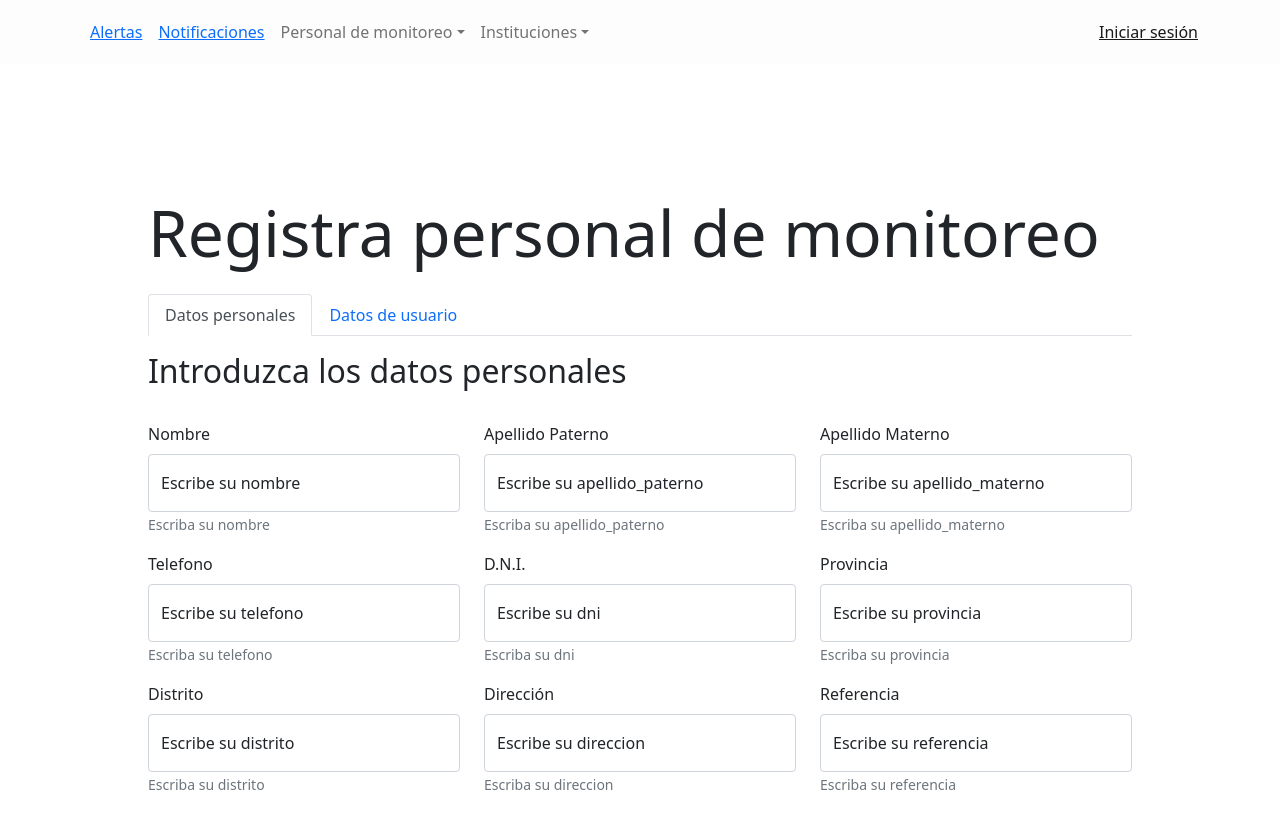
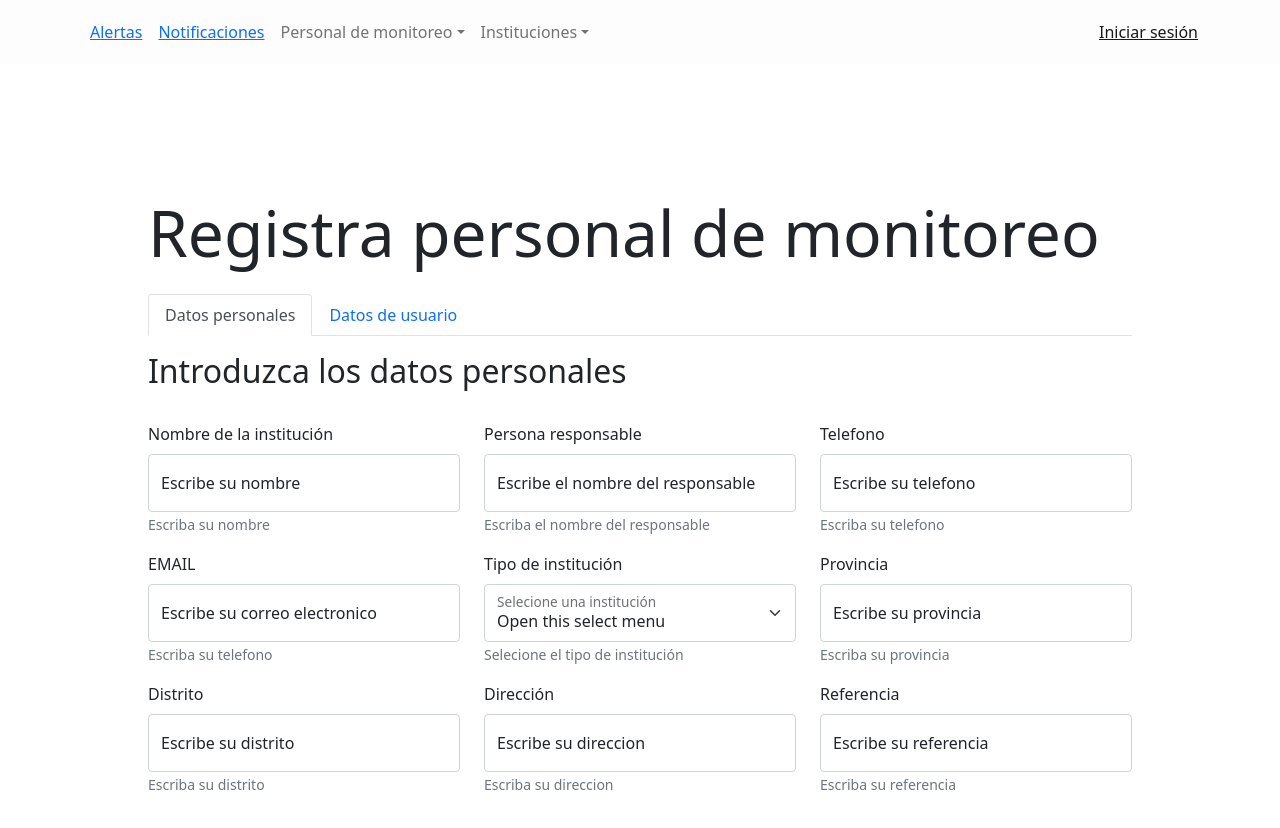
Before and after one commit to alexbvart/seguras, a Next.js app: page /institution/new in a window 1280 px wide. Shown: the top 828 px of the page. Built offline with nearby package versions, Linux system fonts and the light colour scheme; sample sign-in values are in the browser's storage.

Commit message:
add create user institution

```diff
--- a/pages/institution/new.js
+++ b/pages/institution/new.js
@@ -6,20 +6,21 @@ import swal from 'sweetalert';
 import { createPerson } from '@service/PersonServices';
 import { createUser } from '@service/UserServices';
 import { createCollaborator } from '@service/CollaboratorServices';
+import { createInstitution } from '@service/InstitutionServices';
 
 const Monitor = () => {
 
     const { control, handleSubmit, register, formState: { errors } } = useForm();
-    const onSubmitPerson = async (dataPerson) => {
+    const onSubmitPerson = async (dataPerson, e) => {
     }
-    const onSubmitUser = async (dataUser,e) => {
+    const onSubmitUser = async (dataUser, e) => {
+        console.log({dataUser})
         await enterData(dataUser)
         await e.target.reset(); // reset after form submit
     }
-    const enterData = async (data)=>{
-        const resPerson       = await createPerson({ "data": data });
-        const resUser         = await createUser({ "data": data });
-        const resCollaborator = await createCollaborator({ persona_id: resPerson.data.data.id, usuario_id: resUser.data.data.usuario_id })
+    const enterData = async (data) => {
+        const resUser = await createUser({ "data": data });
+        const resCollaborator = await createInstitution({ data: data, usuario_id: resUser.data.data.usuario_id })
         if (resCollaborator.status === 200) {
             swal("Datos registrados", "El personal de monitoreo fue registrado", "success", {
                 button: "De acuerdo",
@@ -52,7 +53,7 @@ const Monitor = () => {
                         <form onSubmit={handleSubmit(onSubmitPerson)}>
                             <Row className="" xs={1} sm={3}>
                                 <Form.Group className="mb-3 " controlId="formBasicEmail" as={Col}>
-                                    <Form.Label>Nombre</Form.Label>
+                                    <Form.Label>Nombre de la institución</Form.Label>
                                     <FloatingLabel controlId="Nombre" label="Escribe su nombre">
                                         <Form.Control
                                             type="text"
@@ -62,45 +63,31 @@ const Monitor = () => {
                                     </FloatingLabel>
                                     <Form.Text className="text-muted">
                                         {!errors.nombre && <>Escriba su nombre</>}
-                                        {errors.nombre?.type === 'required' && <span className="text-danger">El nombre es obligatorio</span>}
-                                        {errors.nombre?.type === 'maxLength' && <span className="text-danger">El nombre es obligatorio debe contener mas de 10 caracteres.</span>}
+                                        {errors.nombre?.type === 'required' && <span className="text-danger">El nombre de la institución es obligatorio</span>}
+                                        {errors.nombre?.type === 'maxLength' && <span className="text-danger">El nombre de la institución es obligatorio debe contener mas de 10 caracteres.</span>}
                                     </Form.Text>
                                 </Form.Group>
                                 <Form.Group className="mb-3 " controlId="formBasicEmail" as={Col}>
-                                    <Form.Label>Apellido Paterno</Form.Label>
-                                    <FloatingLabel controlId="Paterno" label="Escribe su apellido_paterno">
+                                    <Form.Label>Persona responsable</Form.Label>
+                                    <FloatingLabel controlId="persona" label="Escribe el nombre del responsable">
                                         <Form.Control
                                             type="text"
                                             placeholder=""
-                                            {...register("apellido_paterno", { required: true })}
+                                            {...register("persona", { required: true })}
                                         />
                                     </FloatingLabel>
                                     <Form.Text className="text-muted">
-                                        {!errors.apellido_paterno && <>Escriba su apellido_paterno</>}
+                                        {!errors.apellido_paterno && <>Escriba el nombre del responsable</>}
                                         {errors.apellido_paterno?.type === 'required' && <span className="text-danger">El apellido_paterno es obligatorio</span>}
                                         {errors.apellido_paterno?.type === 'maxLength' && <span className="text-danger">El apellido_paterno es obligatorio debe contener mas de 10 caracteres.</span>}
-                                    </Form.Text>
-                                </Form.Group>
-                                <Form.Group className="mb-3 " controlId="formBasicEmail" as={Col}>
-                                    <Form.Label>Apellido Materno</Form.Label>
-                                    <FloatingLabel controlId="apellido_materno" label="Escribe su apellido_materno">
-                                        <Form.Control
-                                            type="text"
-                                            placeholder=""
-                                            {...register("apellido_materno", { required: true })}
-                                        />
-                                    </FloatingLabel>
-                                    <Form.Text className="text-muted">
-                                        {!errors.apellido_materno && <>Escriba su apellido_materno</>}
-                                        {errors.apellido_materno?.type === 'required' && <span className="text-danger">El apellido_materno es obligatorio</span>}
-                                        {errors.apellido_materno?.type === 'maxLength' && <span className="text-danger">El apellido_materno es obligatorio debe contener mas de 10 caracteres.</span>}
                                     </Form.Text>
                                 </Form.Group>
                                 <Form.Group className="mb-3 " controlId="telefono" as={Col}>
                                     <Form.Label>Telefono</Form.Label>
                                     <FloatingLabel controlId="telefono" label="Escribe su telefono">
                                         <Form.Control
-                                            type="text"
+                                            type="number"
+                                            min="0"
                                             placeholder=""
                                             {...register("telefono", { required: true })}
                                         />
@@ -111,19 +98,37 @@ const Monitor = () => {
                                         {errors.telefono?.type === 'maxLength' && <span className="text-danger">El telefono es obligatorio debe contener mas de 10 caracteres.</span>}
                                     </Form.Text>
                                 </Form.Group>
-                                <Form.Group className="mb-3 " controlId="dni" as={Col}>
-                                    <Form.Label>D.N.I.</Form.Label>
-                                    <FloatingLabel controlId="floatingInputGriddni" label="Escribe su dni">
+                                <Form.Group className="mb-3 " controlId="telefono" as={Col}>
+                                    <Form.Label>EMAIL</Form.Label>
+                                    <FloatingLabel controlId="telefono" label="Escribe su correo electronico">
                                         <Form.Control
-                                            type="text"
-                                            placeholder=""
-                                            {...register("dni", { required: true })}
+                                            type="email"
+                                            placeholder="example@seguras.com"
+                                            {...register("email", { required: true })}
                                         />
                                     </FloatingLabel>
                                     <Form.Text className="text-muted">
-                                        {!errors.dni && <>Escriba su dni</>}
-                                        {errors.dni?.type === 'required' && <span className="text-danger">El dni es obligatorio</span>}
-                                        {errors.dni?.type === 'maxLength' && <span className="text-danger">El dni es obligatorio debe contener mas de 10 caracteres.</span>}
+                                        {!errors.telefono && <>Escriba su telefono</>}
+                                        {errors.telefono?.type === 'required' && <span className="text-danger">El telefono es obligatorio</span>}
+                                        {errors.telefono?.type === 'maxLength' && <span className="text-danger">El telefono es obligatorio debe contener mas de 10 caracteres.</span>}
+                                    </Form.Text>
+                                </Form.Group>
+                                <Form.Group className="mb-3 " controlId="dni" as={Col}>
+                                    <Form.Label>Tipo de institución</Form.Label>
+                                    <FloatingLabel controlId="floatingInputGriddni" label="Selecione una institución">
+                                        <Form.Select
+                                            {...register("tipo", { required: true })}
+                                            aria-label="Default select example"
+                                        >
+                                            <option>Open this select menu</option>
+                                            <option value="policia">Policia</option>
+                                            <option value="seguridad">Seguridad Ciudadana</option>
+                                            <option value="ronda">Ronda campesina</option>
+                                        </Form.Select>
+                                    </FloatingLabel>
+                                    <Form.Text className="text-muted">
+                                        {!errors.dni && <>Selecione el tipo de institución</>}
+                                        {errors.dni?.type === 'required' && <span className="text-danger">Selecione el tipo de institución</span>}
                                     </Form.Text>
                                 </Form.Group>
                                 <Form.Group className="mb-3 " controlId="provincia" as={Col}>
@@ -187,9 +192,6 @@ const Monitor = () => {
                                     </Form.Text>
                                 </Form.Group>
                             </Row>
-                            {/* <Button variant="primary" type="submit">
-                                Continuar con los datos de usuario
-                            </Button> */}
                         </form>
                     </Tab>
                     <Tab eventKey="user" title="Datos de usuario">
@@ -202,7 +204,7 @@ const Monitor = () => {
                                         <Form.Control
                                             type="text"
                                             placeholder="Escriba su nombre de usuario"
-                                            {...register("username", { required: true , minLength: 10})}
+                                            {...register("username", { required: true, minLength: 10 })}
                                             defaultValue={``}
                                         />
                                     </FloatingLabel>
@@ -219,13 +221,40 @@ const Monitor = () => {
                                         <Form.Control
                                             type="password"
                                             placeholder=""
-                                            {...register("password", { required: true , minLength:108})}
+                                            {...register("password", { required: true, minLength: 8 })}
                                         />
                                     </FloatingLabel>
                                     <Form.Text className="text-muted">
                                         {!errors.password && <>Escriba su contraseña</>}
                                         {errors.password?.type === 'required' && <span className="text-danger">El contraseña es obligatorio</span>}
                                         {errors.password?.type === 'minLength' && <span className="text-danger">El contraseña es obligatorio debe contener mas de 8 caracteres.</span>}
+                                    </Form.Text>
+                                </Form.Group>
+                                <Form.Group className="mb-3 col-md-12" controlId="formBasicPassword" as={Col}>
+                                    <Form.Label>Tipo de usuario</Form.Label>
+                                    <FloatingLabel controlId="password" label="">
+                                        <Form.Check
+                                            inline
+                                            label="Intitución"
+                                            name="roles"
+                                            type="checkbox"
+                                            value="3"
+                                            id={`checkboxtype`}
+                                            {...register("roles", { required: true})}
+                                        />
+                                        <Form.Check
+                                            inline
+                                            label="Control"
+                                            name="roles"
+                                            type="checkbox"
+                                            value="2"
+                                            id={`checkboxtype`}
+                                            {...register("roles", { required: true})}
+                                        />
+                                    </FloatingLabel>
+                                    <Form.Text className="text-muted">
+                                        {!errors.roles && <>Selcione un tipo2</>}
+                                        {errors.roles?.type === 'required' && <span className="text-danger">Selcione un tipo</span>}
                                     </Form.Text>
                                 </Form.Group>
                             </Row>
--- a/service/UserServices.js
+++ b/service/UserServices.js
@@ -6,7 +6,9 @@ import  post  from '@module/post';
 /* https://github.com/User0608/mujeresapi/blob/master/docs/USUARIO.md */
 export const createUser = async({data}) =>{
     const sendData = createUserHelper({ "data": data })
+    console.log("createUser",{sendData})
     const res = await post({ src: "usuario", data: sendData })
+    console.log("createUser",{res})
     return res
 }
 export const getAllUser = async() =>{
```
Also changed, not shown: helper/InstitutionHelper.js (+20 -2 lines), helper/UserHelper.js (+8 -1 lines), service/InstitutionServices.js (+8 -4 lines).
